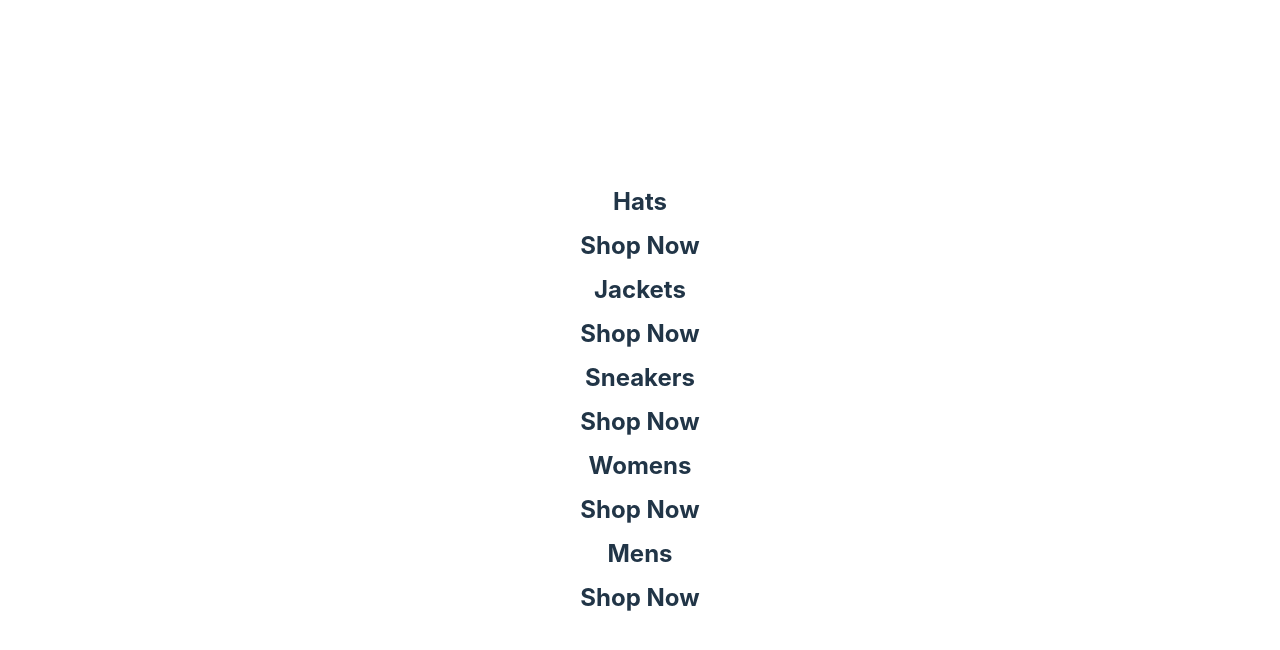
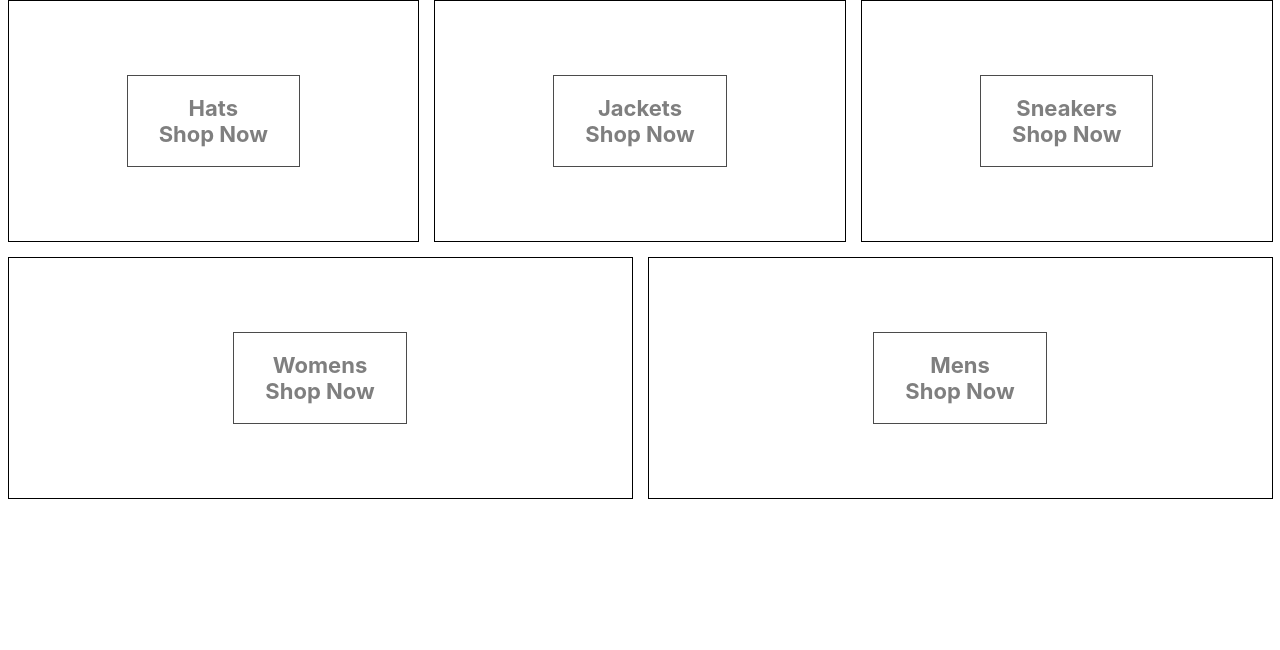
Before and after one commit to nick-echevarria/supreme-loot, a React (Vite) app: page / in a window 1280 px wide. Shown: the top 650 px of the page. Built offline with nearby package versions, Linux system fonts and the light colour scheme; the HTML template or start-up script is replaced by a standard one.

Commit message:
minor: implemented SASS

```diff
--- a/index.html
+++ b/index.html
@@ -8,6 +8,6 @@
   </head>
   <body>
     <div id="root"></div>
-    <script type="module" src="/src/main.tsx"></script>
+    <script type="module" src="/src/index.tsx"></script>
   </body>
 </html>
--- a/package.json
+++ b/package.json
@@ -12,7 +12,8 @@
   },
   "dependencies": {
     "react": "^18.2.0",
-    "react-dom": "^18.2.0"
+    "react-dom": "^18.2.0",
+    "sass": "^1.56.2"
   },
   "devDependencies": {
     "@types/react": "^18.0.24",
--- a/src/App.css
+++ /dev/null
@@ -1,41 +0,0 @@
-#root {
-  max-width: 1280px;
-  margin: 0 auto;
-  padding: 2rem;
-  text-align: center;
-}
-
-.logo {
-  height: 6em;
-  padding: 1.5em;
-  will-change: filter;
-}
-.logo:hover {
-  filter: drop-shadow(0 0 2em #646cffaa);
-}
-.logo.react:hover {
-  filter: drop-shadow(0 0 2em #61dafbaa);
-}
-
-@keyframes logo-spin {
-  from {
-    transform: rotate(0deg);
-  }
-  to {
-    transform: rotate(360deg);
-  }
-}
-
-@media (prefers-reduced-motion: no-preference) {
-  a:nth-of-type(2) .logo {
-    animation: logo-spin infinite 20s linear;
-  }
-}
-
-.card {
-  padding: 2em;
-}
-
-.read-the-docs {
-  color: #888;
-}
--- a/src/App.tsx
+++ b/src/App.tsx
@@ -1,41 +1,40 @@
-import './App.css';
+import './styles/_app.scss';
 
 const App = () => {
   const categories = [
     {
       id: 1,
-      title: 'Hats',
+      title: 'Hats'
     },
     {
       id: 1,
-      title: 'Jackets',
+      title: 'Jackets'
     },
     {
       id: 1,
-      title: 'Sneakers',
+      title: 'Sneakers'
     },
     {
       id: 1,
-      title: 'Womens',
+      title: 'Womens'
     },
     {
       id: 1,
-      title: 'Mens',
-    },
+      title: 'Mens'
+    }
   ];
   return (
-    <div className='categories-container'>
-      {categories.map(({ title }) => (
-        <div className='category-container'>
-          <div className='background-image'></div>
-          <div className='category-body-container'>
+    <div className="categories-container">
+      {categories.map(({ title, id }) => (
+        <div key={id} className="category-container">
+          <div className="background-image"></div>
+          <div className="category-body-container">
             <h2>{title}</h2>
             <h2>Shop Now</h2>
           </div>
         </div>
       ))}
     </div>
-
   );
 };
 
--- a/src/index.css
+++ /dev/null
@@ -1,70 +0,0 @@
-:root {
-  font-family: Inter, Avenir, Helvetica, Arial, sans-serif;
-  font-size: 16px;
-  line-height: 24px;
-  font-weight: 400;
-
-  color-scheme: light dark;
-  color: rgba(255, 255, 255, 0.87);
-  background-color: #242424;
-
-  font-synthesis: none;
-  text-rendering: optimizeLegibility;
-  -webkit-font-smoothing: antialiased;
-  -moz-osx-font-smoothing: grayscale;
-  -webkit-text-size-adjust: 100%;
-}
-
-a {
-  font-weight: 500;
-  color: #646cff;
-  text-decoration: inherit;
-}
-a:hover {
-  color: #535bf2;
-}
-
-body {
-  margin: 0;
-  display: flex;
-  place-items: center;
-  min-width: 320px;
-  min-height: 100vh;
-}
-
-h1 {
-  font-size: 3.2em;
-  line-height: 1.1;
-}
-
-button {
-  border-radius: 8px;
-  border: 1px solid transparent;
-  padding: 0.6em 1.2em;
-  font-size: 1em;
-  font-weight: 500;
-  font-family: inherit;
-  background-color: #1a1a1a;
-  cursor: pointer;
-  transition: border-color 0.25s;
-}
-button:hover {
-  border-color: #646cff;
-}
-button:focus,
-button:focus-visible {
-  outline: 4px auto -webkit-focus-ring-color;
-}
-
-@media (prefers-color-scheme: light) {
-  :root {
-    color: #213547;
-    background-color: #ffffff;
-  }
-  a:hover {
-    color: #747bff;
-  }
-  button {
-    background-color: #f9f9f9;
-  }
-}
--- /dev/null
+++ b/src/styles/_app.scss
@@ -0,0 +1,75 @@
+.categories-container {
+  width: 100%;
+  display: flex;
+  flex-wrap: wrap;
+  justify-content: space-between;
+}
+
+.category-container {
+  min-width: 30%;
+  height: 240px;
+  flex: 1 1 auto;
+  display: flex;
+  align-items: center;
+  justify-content: center;
+  border: 1px solid black;
+  margin: 0 7.5px 15px;
+  overflow: hidden;
+
+  &:hover {
+    cursor: pointer;
+
+    & .background-image {
+      transform: scale(1.1);
+      transition: transform 6s cubic-bezier(0.25, 0.45, 0.45, 0.95);
+    }
+
+    & .category-body-container {
+      opacity: 0.9;
+    }
+  }
+
+  &.large {
+    height: 380px;
+  }
+
+  &:first-child {
+    margin-right: 7.5px;
+  }
+
+  &:last-child {
+    margin-left: 7.5px;
+  }
+
+  .background-image {
+    width: 100%;
+    height: 100%;
+    background-size: cover;
+    background-position: center;
+  }
+
+  .category-body-container {
+    height: 90px;
+    padding: 0 25px;
+    display: flex;
+    flex-direction: column;
+    align-items: center;
+    justify-content: center;
+    border: 1px solid black;
+    background-color: white;
+    opacity: 0.7;
+    position: absolute;
+
+    h2 {
+      font-weight: bold;
+      margin: 0 6px 0;
+      font-size: 22px;
+      color: #4a4a4a;
+    }
+
+    p {
+      font-weight: lighter;
+      font-size: 16px;
+    }
+  }
+}
--- /dev/null
+++ b/src/styles/application.scss
@@ -0,0 +1,15 @@
+@import 'app.scss';
+
+body {
+  margin: 0;
+  font-family: -apple-system, BlinkMacSystemFont, 'Segoe UI', 'Roboto', 'Oxygen',
+    'Ubuntu', 'Cantarell', 'Fira Sans', 'Droid Sans', 'Helvetica Neue',
+    sans-serif;
+  -webkit-font-smoothing: antialiased;
+  -moz-osx-font-smoothing: grayscale;
+}
+
+code {
+  font-family: source-code-pro, Menlo, Monaco, Consolas, 'Courier New',
+    monospace;
+}
```
Also changed, not shown: src/index.tsx (+5 -5 lines), tsconfig.json (+5 -2 lines), 1 other file (tests, documents, lock files or other folders).
